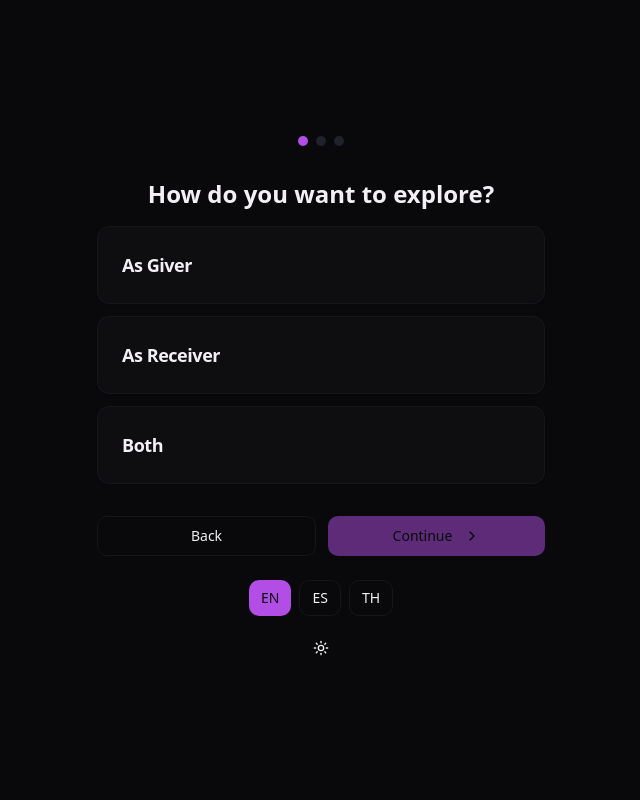
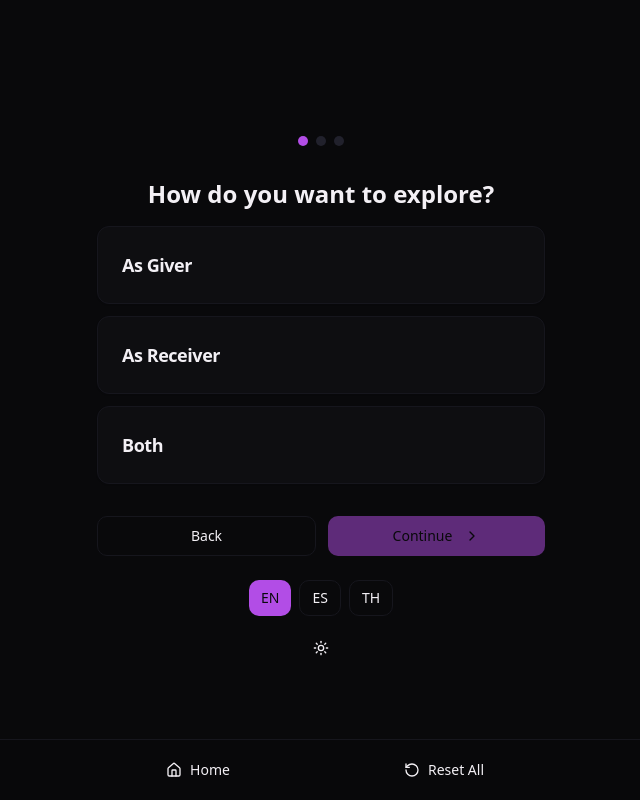
Before and after one commit to NiceBdsmer/KinkSwipe_docs, a React (Vite) app in the folder kinkswipe/: page / in a window 1280 px wide. Both pictures are taken after a click on the button "Start Swiping". Shown: the whole page, without its empty margins (319-959 px from the left). Built offline with nearby package versions, Linux system fonts and the light colour scheme.

Commit message:
feat: US-004 - Create Persistent Footer Navigation

```diff
--- a/kinkswipe/src/App.tsx
+++ b/kinkswipe/src/App.tsx
@@ -4,11 +4,15 @@ import { CategorySelection } from './screens/CategorySelection';
 import { SwipeScreen } from './screens/SwipeScreen';
 import { SummaryScreen } from './screens/SummaryScreen';
 import { LoadFromLink } from './screens/LoadFromLink';
+import { FooterNavigation } from './components/FooterNavigation';
 import { useAppStore } from './store/useAppStore';
 
 function App() {
   const currentScreen = useAppStore((state) => state.currentScreen);
 
+  return (
+    <>
+      {(() => {
         switch (currentScreen) {
           case 'welcome':
             return <Welcome />;
@@ -25,6 +29,10 @@ function App() {
           default:
             return <Welcome />;
         }
+      })()}
+      <FooterNavigation />
+    </>
+  );
 }
 
 export default App;
--- /dev/null
+++ b/kinkswipe/src/components/FooterNavigation.tsx
@@ -0,0 +1,49 @@
+import { Home, RotateCcw } from 'lucide-react';
+import { Button } from './ui/button';
+import { useAppStore } from '../store/useAppStore';
+import { useTranslation } from '../i18n/useTranslation';
+
+export function FooterNavigation() {
+  const t = useTranslation();
+  const setScreen = useAppStore((state) => state.setScreen);
+  const resetState = useAppStore((state) => state.resetState);
+  const currentScreen = useAppStore((state) => state.currentScreen);
+
+  const handleHome = () => {
+    setScreen('welcome');
+  };
+
+  const handleResetAll = () => {
+    resetState();
+    setScreen('welcome');
+  };
+
+  if (currentScreen === 'welcome') {
+    return null;
+  }
+
+  return (
+    <footer className="fixed bottom-0 left-0 right-0 z-40 bg-background/95 backdrop-blur supports-[backdrop-filter]:bg-background/60 border-t border-border safe-area-inset-bottom">
+      <div className="flex items-center justify-between gap-3 px-4 py-3 max-w-lg mx-auto">
+        <Button
+          variant="ghost"
+          size="sm"
+          onClick={handleHome}
+          className="flex-1 gap-2"
+        >
+          <Home className="w-4 h-4" />
+          <span>{t.footer?.home || 'Home'}</span>
+        </Button>
+        <Button
+          variant="ghost"
+          size="sm"
+          onClick={handleResetAll}
+          className="flex-1 gap-2"
+        >
+          <RotateCcw className="w-4 h-4" />
+          <span>{t.footer?.resetAll || 'Reset All'}</span>
+        </Button>
+      </div>
+    </footer>
+  );
+}
--- a/kinkswipe/src/i18n/strings-en.ts
+++ b/kinkswipe/src/i18n/strings-en.ts
@@ -96,6 +96,10 @@ export const stringsEn = {
     swipeDown: 'Not sure',
     swipeLeft: 'Not interested',
     dismissHint: 'Swipe any card to start'
+  },
+  footer: {
+    home: 'Home',
+    resetAll: 'Reset All'
   }
 };
 
--- a/kinkswipe/src/i18n/strings-es.ts
+++ b/kinkswipe/src/i18n/strings-es.ts
@@ -98,5 +98,9 @@ export const stringsEs: Strings = {
     swipeDown: 'No seguro',
     swipeLeft: 'No interesado',
     dismissHint: 'Desliza cualquier tarjeta para comenzar'
+  },
+  footer: {
+    home: 'Inicio',
+    resetAll: 'Reiniciar Todo'
   }
 };
--- a/kinkswipe/src/i18n/strings-th.ts
+++ b/kinkswipe/src/i18n/strings-th.ts
@@ -98,5 +98,9 @@ export const stringsTh: Strings = {
     swipeDown: 'ไม่แน่ใจ',
     swipeLeft: 'ไม่สนใจ',
     dismissHint: 'เลื่อนการ์ดใดก็ได้เพื่อเริ่ม'
+  },
+  footer: {
+    home: 'หน้าแรก',
+    resetAll: 'รีเซ็ตทั้งหมด'
   }
 };
--- a/kinkswipe/src/screens/CategorySelection.tsx
+++ b/kinkswipe/src/screens/CategorySelection.tsx
@@ -83,7 +83,7 @@ export function CategorySelection() {
   };
 
   return (
-    <div className="min-h-screen bg-background flex flex-col safe-area-inset">
+    <div className="min-h-screen bg-background flex flex-col safe-area-inset pb-20">
       <div className="flex-1 px-4 py-4 sm:py-6 max-w-6xl mx-auto w-full lg:max-w-5xl xl:max-w-4xl 2xl:max-w-3xl">
         <div className="text-center mb-8">
           <h1 className="text-3xl font-bold mb-2">{t.categorySelection?.title || 'Choose Your Path'}</h1>
--- a/kinkswipe/src/screens/LoadFromLink.tsx
+++ b/kinkswipe/src/screens/LoadFromLink.tsx
@@ -70,7 +70,7 @@ export function LoadFromLink() {
 
   if (loadState === 'loaded' && loadedData) {
     return (
-      <div className="min-h-screen bg-background">
+      <div className="min-h-screen bg-background pb-20">
         <div className="container mx-auto p-4">
           <Card className="mb-6">
             <CardHeader>
@@ -99,7 +99,7 @@ export function LoadFromLink() {
   }
 
   return (
-    <div className="min-h-screen bg-background flex flex-col items-center justify-center p-4">
+    <div className="min-h-screen bg-background flex flex-col items-center justify-center p-4 pb-20">
       <div className="w-full max-w-md space-y-6">
         <div className="text-center space-y-4">
           <h1 className="text-3xl font-bold">Load Results</h1>
--- a/kinkswipe/src/screens/Onboarding.tsx
+++ b/kinkswipe/src/screens/Onboarding.tsx
@@ -60,7 +60,7 @@ export function Onboarding() {
   };
 
   return (
-    <div className="min-h-screen bg-background flex flex-col safe-area-inset">
+    <div className="min-h-screen bg-background flex flex-col safe-area-inset pb-20">
       <div className="flex-1 flex flex-col items-center justify-center p-3 sm:p-4 w-full">
         <div className="w-full max-w-lg sm:max-w-md">
           <div className="mb-8">
--- a/kinkswipe/src/screens/SummaryScreen.tsx
+++ b/kinkswipe/src/screens/SummaryScreen.tsx
@@ -139,7 +139,7 @@ export function SummaryScreen() {
   }, [currentRatings]);
 
   return (
-    <div ref={summaryRef} className="min-h-screen bg-background flex flex-col items-center p-4">
+    <div ref={summaryRef} className="min-h-screen bg-background flex flex-col items-center p-4 pb-20">
       {/* Back Button */}
       <div className="w-full max-w-2xl mb-4">
         <Button
--- a/kinkswipe/src/screens/SwipeScreen.tsx
+++ b/kinkswipe/src/screens/SwipeScreen.tsx
@@ -98,7 +98,7 @@ export function SwipeScreen() {
       const categoryPercent = (categoryProgress.current / categoryProgress.total) * 100;
 
       return (
-    <div className="min-h-screen bg-background flex flex-col safe-area-inset">
+    <div className="min-h-screen bg-background flex flex-col safe-area-inset pb-20">
       <Header
         onBack={() => setScreen('welcome')}
         extraActions={
```
Lines whose indentation alone changed are shown as unchanged.
